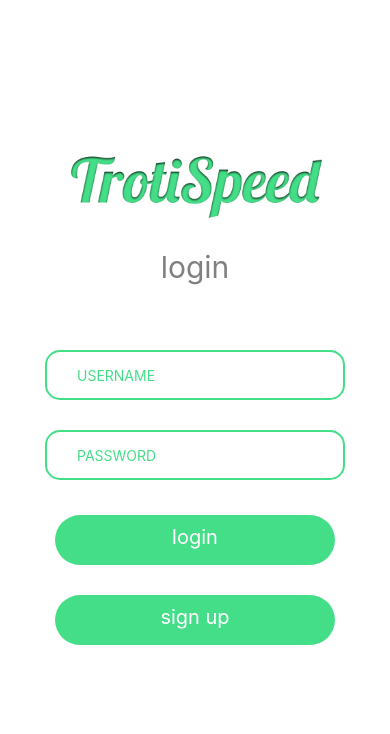
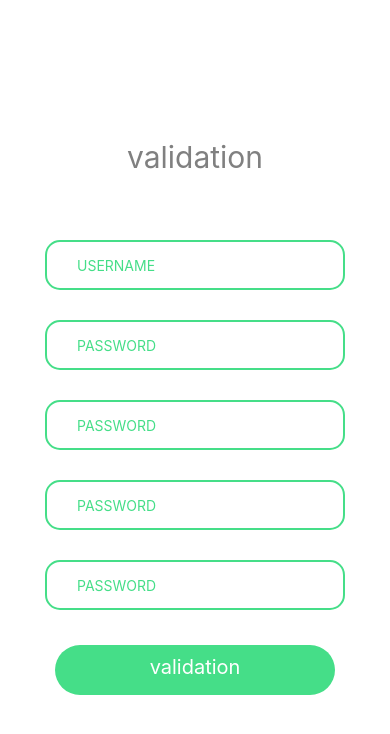
Before and after one commit to trotispeed/trotispeed_frontend, a React Native app: screen /Valid in a window 390 px wide. Before the commit this address had no page. Shown: the top 734 px of the page. Built offline with nearby package versions, Linux system fonts and the light colour scheme.

Commit message:
i need to fix the map is not working

```diff
--- a/App.js
+++ b/App.js
@@ -9,8 +9,10 @@ import { createNativeStackNavigator } from '@react-navigation/native-stack';
 import HomeScreen from './src/views/screens/HomeScreen';
 import LoginScreen from './src/views/screens/LoginScreen';
 import RegistrationScreen from './src/views/screens/RegistrationScreen';
-
+import TrotiScreen from './src/views/screens/TrotiScreen';
 import TestScreen from './src/views/screens/TestScreen';
+import ValidScreen from './src/views/screens/ValidScreen';
+import MapScreen from './src/views/screens/MapScreen';
 
 
 
@@ -27,6 +29,9 @@ function App() {
         <Stack.Screen name="Login" component={LoginScreen} options={{headerShown: false,}}/>
         <Stack.Screen name="Register" component={RegistrationScreen} options={{headerShown: false,}}/>
         <Stack.Screen name="Test" component={TestScreen} options={{headerShown: false,}}/>
+        <Stack.Screen name="Troti" component={TrotiScreen} options={{headerShown: false,}}/>
+        <Stack.Screen name="Valid" component={ValidScreen} options={{headerShown: false,}}/>
+        <Stack.Screen name="Map" component={MapScreen} options={{headerShown: false,}}/>
       </Stack.Navigator>
     </NavigationContainer>
   );
--- a/package.json
+++ b/package.json
@@ -23,7 +23,8 @@
     "react-native-gesture-handler": "~2.8.0",
     "react-native-reanimated": "~2.12.0",
     "react-native-safe-area-context": "4.4.1",
-    "react-native-screens": "~3.18.0"
+    "react-native-screens": "~3.18.0",
+    "react-native-maps": "1.3.2"
   },
   "devDependencies": {
     "@babel/core": "^7.12.9"
--- a/src/views/screens/LoginScreen.js
+++ b/src/views/screens/LoginScreen.js
@@ -58,7 +58,7 @@ function LoginScreen({navigation}) {
 
             <TouchableOpacity
                 style={styleSheet.Button}
-                onPress={() => navigation.push('Test')}
+                onPress={() => navigation.push('Map')}
             >
                 <Text style={{textAlign: 'center', color: 'white', fontSize: 20}}>sign up</Text>
             </TouchableOpacity>
--- /dev/null
+++ b/src/views/screens/MapScreen.js
@@ -0,0 +1,22 @@
+import React from 'react';
+import MapView from 'react-native-maps';
+import { StyleSheet, View } from 'react-native';
+
+export default function MapScreen() {
+  return (
+    <View style={styles.container}>
+      <MapView style={styles.map} />
+
+    </View>
+  );
+}
+
+const styles = StyleSheet.create({
+  container: {
+    flex: 1,
+  },
+  map: {
+    width: '100%',
+    height: '100%',
+  },
+});
--- a/src/views/screens/RegistrationScreen.js
+++ b/src/views/screens/RegistrationScreen.js
@@ -20,7 +20,7 @@ function RegistartionScreen({navigation}) {
                 const data = {name: username, password};
                 return register(data, navigation, setIncorrect);
             }else{
-                alert("Password is too short")
+                alert("Password is too short 8 chracter")
             }
 
         } else {
--- a/src/views/screens/TestScreen.js
+++ b/src/views/screens/TestScreen.js
@@ -1,8 +1,6 @@
 //import liraries
 import React, {useState} from 'react';
-import { View, Text, StyleSheet, TextInput, SafeAreaView, FlatList, ScrollView, ScrollViewComponent } from 'react-native';
-
-
+import { View, Text, StyleSheet, TextInput, SafeAreaView, FlatList, ScrollView, TouchableOpacity, Image } from 'react-native';
 
 
 // create a component
@@ -24,7 +22,7 @@ const TestScreen = () => {
         {title:"xaiomi pro3", key: "3"},
         {title:"xaiomi pro4", key: "4"},
         {title:"xaiomi pro4", key: "5"},
-        {title:"xaiomi pro4", key: "6"}
+        {title:"xaiomi pro4", key: "6"},
 
     ]);
 
@@ -40,20 +38,29 @@ const TestScreen = () => {
             />
 
             <ScrollView horizontal={true} showsHorizontalScrollIndicator={false}>
+
             {data.map((data)=>{
                 return(
                 <View >
-                    <Text style={styles.title}>{data.title}</Text>
+                    <TouchableOpacity activeOpacity={0.5}>
+                        <Image />
+                        <Text style={styles.title}>{data.title}</Text>
+                    </TouchableOpacity>
                 </View>
                 )
             })}
             </ScrollView>
 
-            <ScrollView showsVerticalScrollIndicator={false}>
+         <ScrollView showsVerticalScrollIndicator={false}>
+
             {data2.map((data2)=>{
                 return(
                 <View >
+                    <TouchableOpacity activeOpacity={0.5}>
+                        <Image />
                     <Text style={styles.troti}>{data2.title}</Text>
+
+                    </TouchableOpacity>
                 </View>
                 )
             })}
--- a/src/views/screens/TrotiScreen.js
+++ b/src/views/screens/TrotiScreen.js
@@ -1,18 +1,30 @@
 import React from 'react';
-import { Container, Content, List, ListItem, Text, Header, Title, Button, Icon, View } from 'react-native';
+import { StyleSheet, View } from 'react-native';
 
-const TrotiScreen = (props) => {
+const TrotiScreen = () => {
 
   return(
-      <View >
-          <Text style = {{ flex: 4, backgroundColor: "red", alignItems: 'center', justifyContent: 'center', }}>hello waaa le9elawiiiiiiii</Text>
-          <Text style = {{ flex: 1, backgroundColor: "red", alignItems: 'center', justifyContent: 'center', }}>hello waaa zepppiiiivsdvsvvaav</Text>
-          <Text style = {{ flex: 1, backgroundColor: "red", alignItems: 'center', justifyContent: 'center', }}>hello waaa zeppiiiadafasvsvdvsvsdvds</Text>
+      <View style={styles.container}>
 
 
       </View>
   )};
+  // define your styles
+const styles = StyleSheet.create({
+    container: {
+        flex: 1,
+        justifyContent: 'center',
+        alignItems: 'center',
+        backgroundColor: '#ffffff',
+
+    },
 
 
 
+
+});
+
+//make this component available to the app
+
+
   export default TrotiScreen;
--- a/src/views/screens/ValidScreen.js
+++ b/src/views/screens/ValidScreen.js
@@ -0,0 +1,127 @@
+import * as React from 'react';
+import {Image, StyleSheet, Text, TextInput, TouchableOpacity, View} from 'react-native';
+import {Login} from '../../api/user';
+
+
+function ValidScreen({navigation}) {
+
+
+    const [username, setUserName] = React.useState('');
+    const [password, setPassword] = React.useState('');
+    const [incorrect, setIncorrect] = React.useState(0);
+
+
+
+
+    return (
+        <View style={styleSheet.appContainer}>
+            <Text style={styleSheet.title}>validation</Text>
+
+            <TextInput
+                style={styleSheet.input}
+                placeholderTextColor={'#45DE88'}
+                onChangeText={setUserName}
+                value={username}
+                placeholder="USERNAME"
+            />
+
+            <TextInput
+                style={styleSheet.input}
+                placeholderTextColor={'#45DE88'}
+                onChangeText={setPassword}
+                value={password}
+                placeholder="PASSWORD"
+                secureTextEntry={true}
+            />
+                        <TextInput
+                style={styleSheet.input}
+                placeholderTextColor={'#45DE88'}
+                onChangeText={setPassword}
+                value={password}
+                placeholder="PASSWORD"
+                secureTextEntry={true}
+            />
+                        <TextInput
+                style={styleSheet.input}
+                placeholderTextColor={'#45DE88'}
+                onChangeText={setPassword}
+                value={password}
+                placeholder="PASSWORD"
+                secureTextEntry={true}
+            />
+                        <TextInput
+                style={styleSheet.input}
+                placeholderTextColor={'#45DE88'}
+                onChangeText={setPassword}
+                value={password}
+                placeholder="PASSWORD"
+                secureTextEntry={true}
+            />
+
+
+
+
+            <TouchableOpacity
+                style={styleSheet.button}
+            >
+                <Text style={{textAlign: 'center', color: 'white', fontSize: 20}}>validation</Text>
+            </TouchableOpacity>
+
+        </View>
+    );
+}
+
+
+const styleSheet = StyleSheet.create({
+    title: {
+        textAlign: 'center', marginBottom: 50, fontSize: 30, color: 'grey',
+
+    },
+    input: {
+        height: 40,
+        margin: 15,
+        paddingLeft: 30,
+        borderRadius: 15,
+        borderColor: '#45DE88',
+        borderWidth: 2,
+        width: 300,
+        height: 50,
+        color: 'grey',
+    },
+    appContainer: {
+        alignItems: 'center',
+        justifyContent: 'center',
+        flex: 1,
+        backgroundColor: '#FFFFFF',
+    },
+    button: {
+        backgroundColor: '#45DE88',
+        marginTop: 20,
+        width: 280,
+        height: 50,
+        marginVertical: 10,
+        padding: 10,
+        borderRadius: 200,
+
+
+    },
+    Image: {
+        height: 100,
+        width: 350,
+
+
+    },
+    Button: {
+        backgroundColor: '#45DE88',
+        marginTop: 20,
+        width: 280,
+        height: 50,
+        marginVertical: 10,
+        padding: 10,
+        borderRadius: 200,
+        marginBottom: 50,
+    }
+
+})
+
+export default ValidScreen;
```
Also changed, not shown: src/views/screens/map.js (deleted), 1 other file (tests, documents, lock files or other folders).
